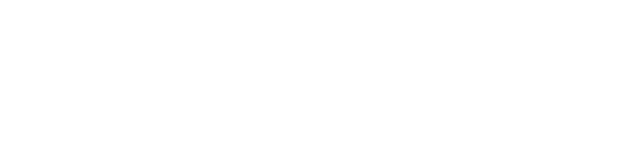
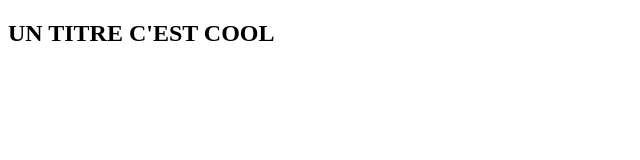
Before and after one commit to JeesyJackson83/activitegit, a plain HTML site: page index.html in a window 1280 px wide. Shown: the whole page, without its empty margins (0-640 px from the left). Drawn offline with Linux system fonts and the light colour scheme.

Commit message:
rajout de texte dans index.html

```diff
--- a/index.html
+++ b/index.html
@@ -15,6 +15,7 @@
 </head>
 
 <body>
+    <h2>UN TITRE C'EST COOL</h2>
 
 </body>
 
```
